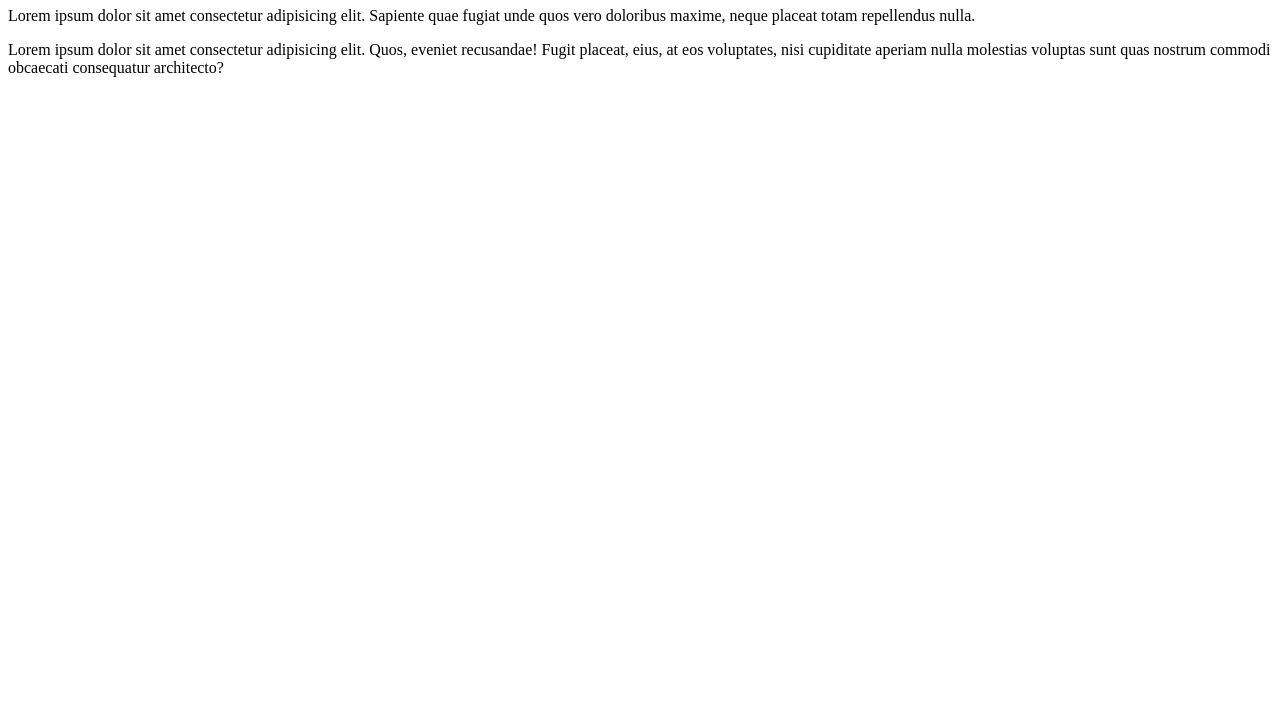
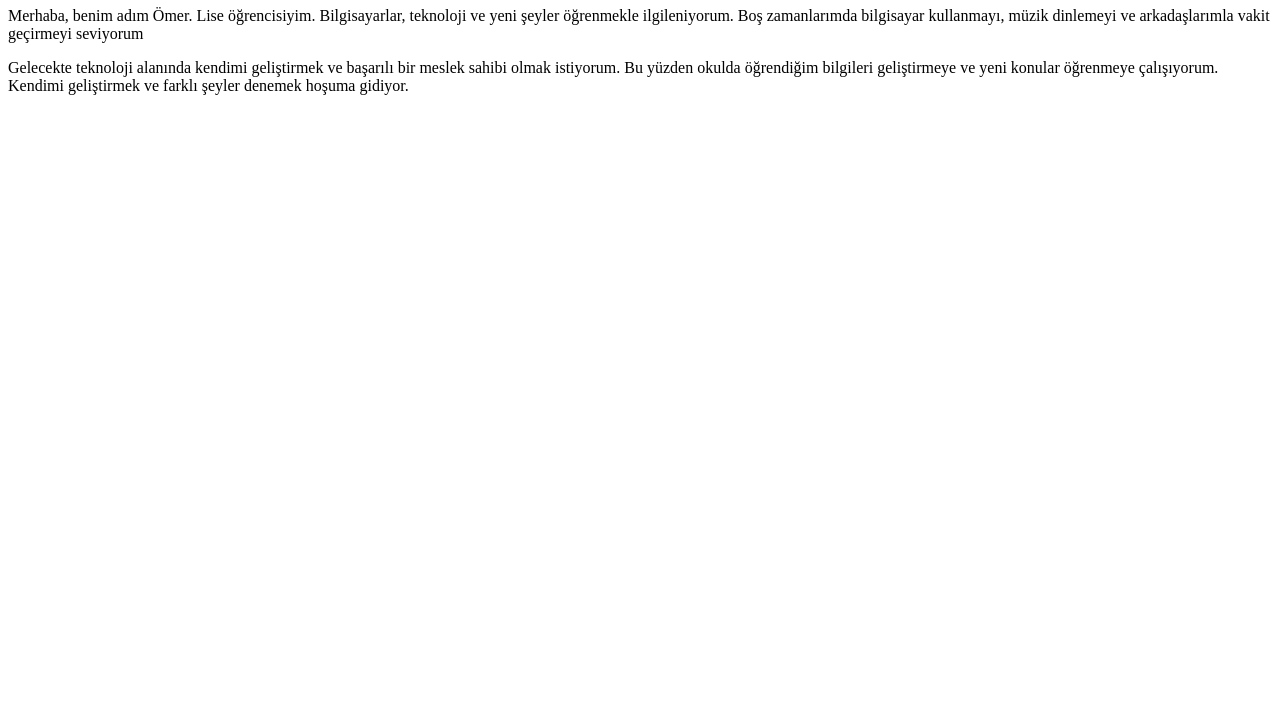
Before and after one commit to Omr788/Cal-sma, a plain HTML site: page index.html in a window 1280 px wide. Shown: the part 73-800 px from the top of the page. Drawn offline with Linux system fonts and the light colour scheme.

Commit message:
Add files via upload

```diff
--- a/index.html
+++ b/index.html
@@ -7,7 +7,7 @@
 </head>
 <body>
     <h1>Ömer </h1>
-    <p>Lorem ipsum dolor sit amet consectetur adipisicing elit. Sapiente quae fugiat unde quos vero doloribus maxime, neque placeat totam repellendus nulla.</p>
-    <p>Lorem ipsum dolor sit amet consectetur adipisicing elit. Quos, eveniet recusandae! Fugit placeat, eius, at eos voluptates, nisi cupiditate aperiam nulla molestias voluptas sunt quas nostrum commodi obcaecati consequatur architecto?</p>
+    <p>Merhaba, benim adım Ömer. Lise öğrencisiyim. Bilgisayarlar, teknoloji ve yeni şeyler öğrenmekle ilgileniyorum. Boş zamanlarımda bilgisayar kullanmayı, müzik dinlemeyi ve arkadaşlarımla vakit geçirmeyi seviyorum</p>
+    <p>Gelecekte teknoloji alanında kendimi geliştirmek ve başarılı bir meslek sahibi olmak istiyorum. Bu yüzden okulda öğrendiğim bilgileri geliştirmeye ve yeni konular öğrenmeye çalışıyorum. Kendimi geliştirmek ve farklı şeyler denemek hoşuma gidiyor.</p>
 </body>
 </html>
```
